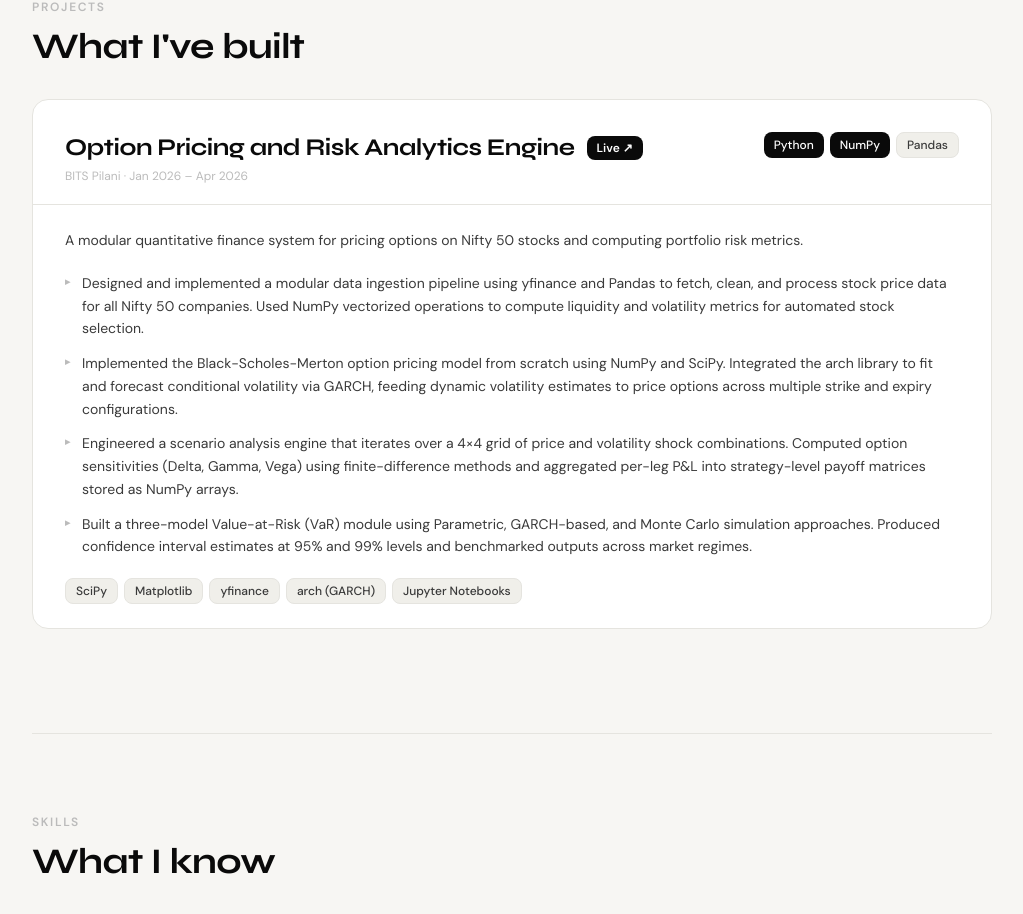
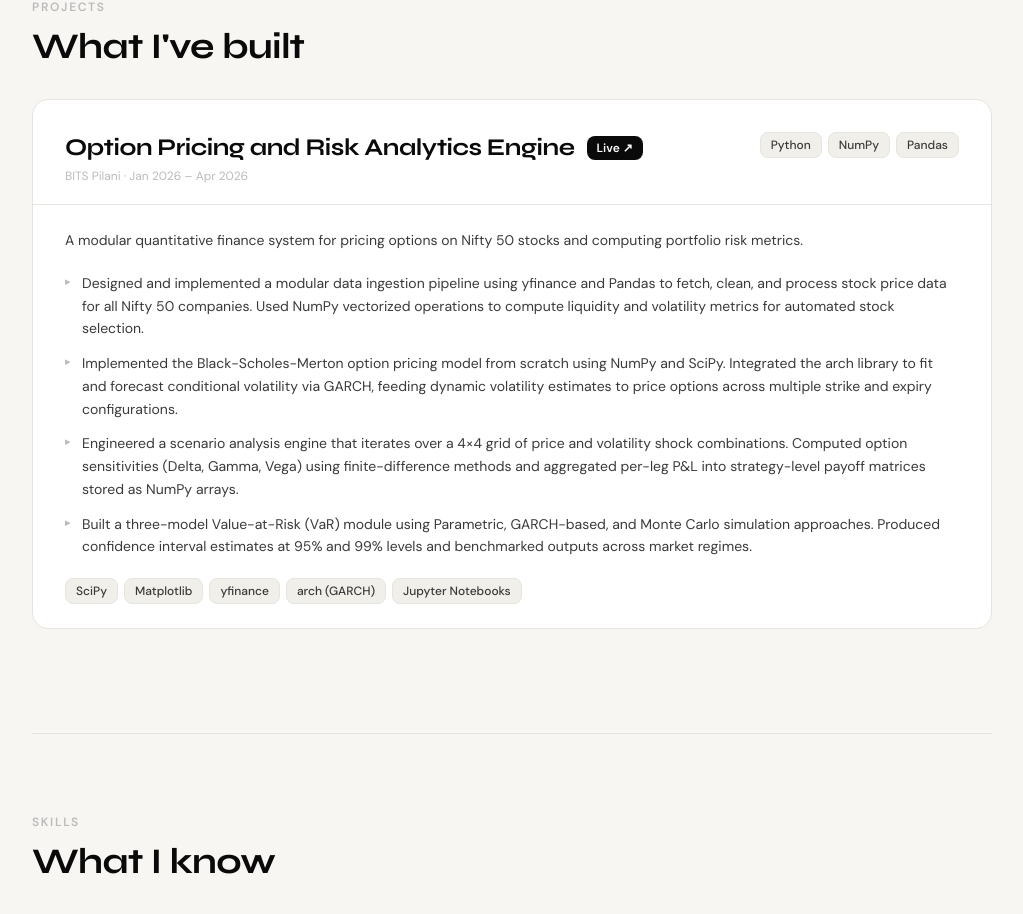
Before and after one commit to Krishiv-Mangal/krishiv-portfolio, a React (Vite) app: page / in a window 1280 px wide. Shown: the part 1396-2310 px from the top of the page, without its empty margins (128-1151 px from the left). Built offline with nearby package versions, Linux system fonts and the light colour scheme.

Commit message:
fix tags, reset chat, update readme

```diff
--- a/src/App.jsx
+++ b/src/App.jsx
@@ -57,16 +57,21 @@ const SUGGESTIONS = [
 
 /* ─── CHAT PANEL ────────────────────────────────────────────────── */
 function Chat({ isOpen, onClose }) {
-  const [messages, setMessages] = useState([
-    { role: "assistant", content: "Hi! I'm Krishiv's portfolio AI. Ask me anything about his work, skills, or background." },
-  ]);
+  const INITIAL_MESSAGE = [{ role: "assistant", content: "Hi! I'm Krishiv's portfolio AI. Ask me anything about his work, skills, or background." }];
+  const [messages, setMessages] = useState(INITIAL_MESSAGE);
   const [input, setInput] = useState("");
   const [loading, setLoading] = useState(false);
   const bottomRef = useRef(null);
   const inputRef = useRef(null);
 
   useEffect(() => { bottomRef.current?.scrollIntoView({ behavior: "smooth" }); }, [messages, loading]);
-  useEffect(() => { if (isOpen) setTimeout(() => inputRef.current?.focus(), 120); }, [isOpen]);
+  useEffect(() => {
+    if (isOpen) {
+      setMessages(INITIAL_MESSAGE);
+      setInput("");
+      setTimeout(() => inputRef.current?.focus(), 120);
+    }
+  }, [isOpen]);
 
   const send = async (text) => {
     const msg = (text ?? input).trim();
@@ -176,9 +181,9 @@ function Chat({ isOpen, onClose }) {
 }
 
 /* ─── UI ATOMS ──────────────────────────────────────────────────── */
-const Tag = ({ label, dark }) => (
-  <span className={`inline-flex items-center text-xs px-2.5 py-1 rounded-lg font-medium ${dark ? "text-white" : ""}`}
-    style={dark ? { background: "var(--ink)", color: "#fff" } : { background: "#f0efea", color: "var(--ink-2)", border: "1px solid var(--border)" }}>
+const Tag = ({ label }) => (
+  <span className="inline-flex items-center text-xs px-2.5 py-1 rounded-lg font-medium"
+    style={{ background: "#f0efea", color: "var(--ink-2)", border: "1px solid var(--border)" }}>
     {label}
   </span>
 );
@@ -350,7 +355,7 @@ export default function App() {
                     <p className="text-xs font-body" style={{ color: "var(--ink-4)" }}>{p.context} · {p.duration}</p>
                   </div>
                   <div className="flex flex-wrap gap-1.5 sm:text-right">
-                    {p.stack.slice(0, 3).map((s) => <Tag key={s} label={s} dark={["Python", "NumPy"].includes(s)} />)}
+                    {p.stack.slice(0, 3).map((s) => <Tag key={s} label={s} />)}
                   </div>
                 </div>
               </div>
```
Also changed, not shown: 1 other file (tests, documents, lock files or other folders).
